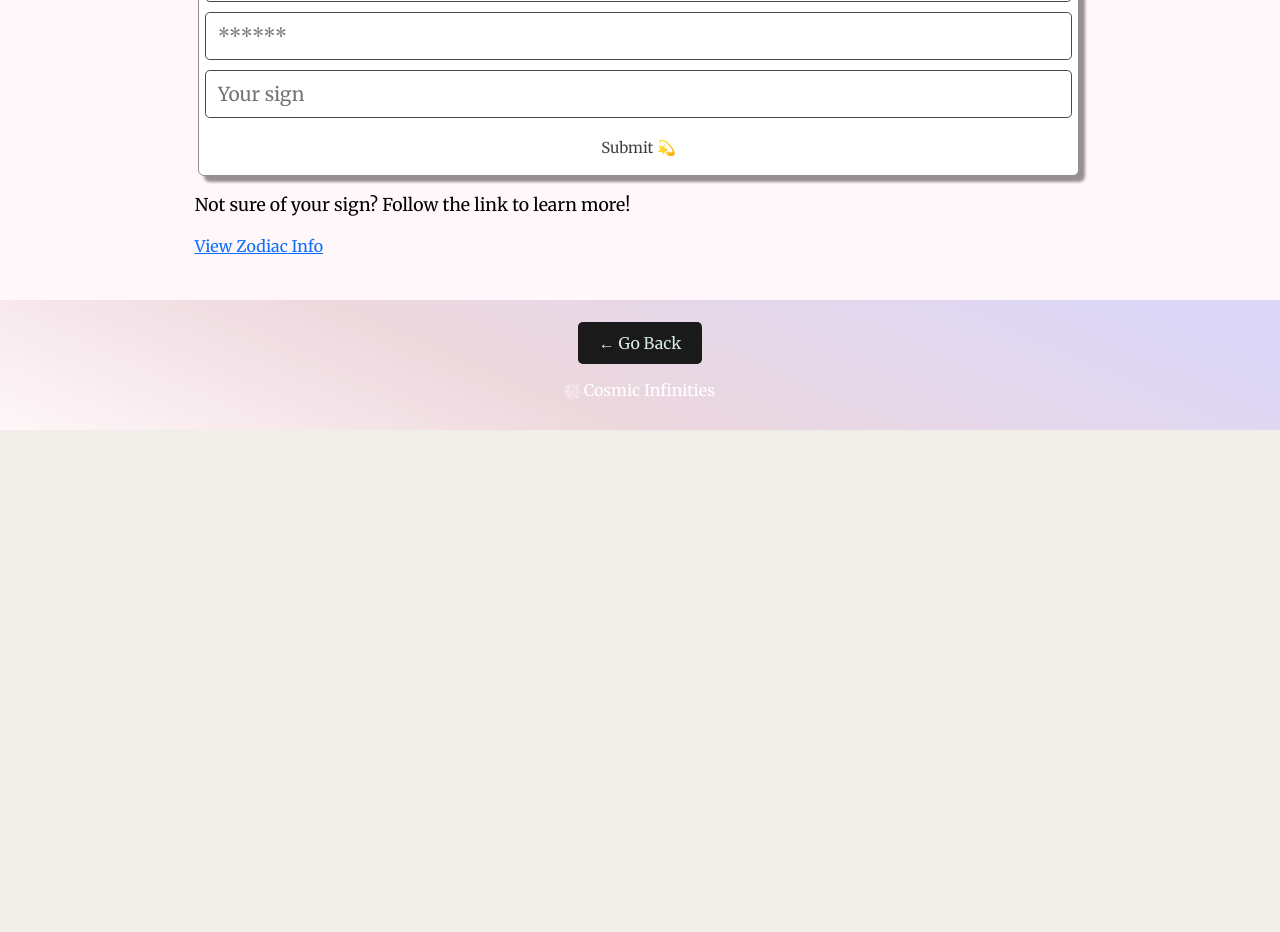
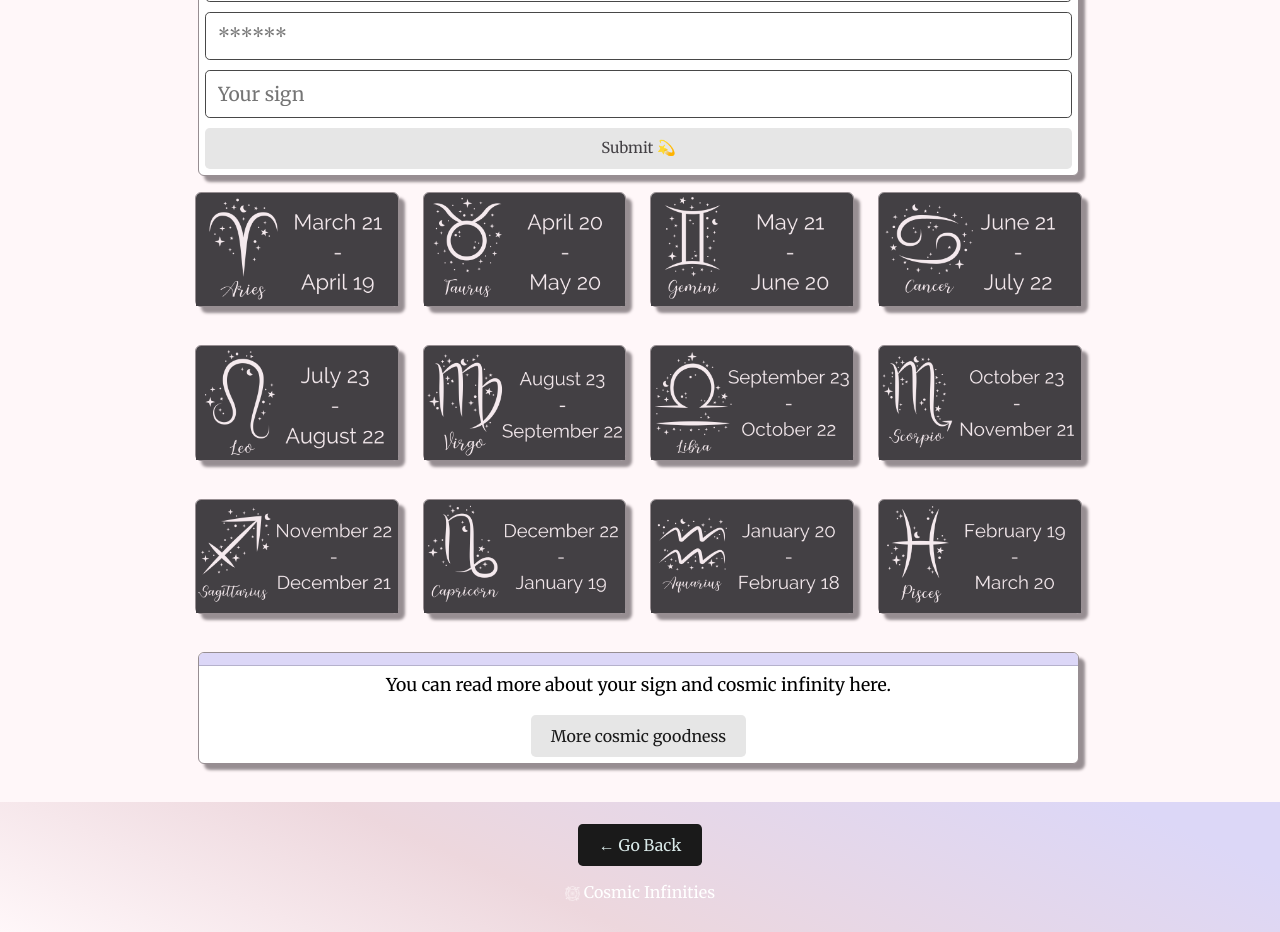
Before and after one commit to yazbustami/CosmicInfinities, a React (Create React App) app in the folder client/: page /signup in a window 1280 px wide. Shown: the part 460-1392 px from the top of the page. Before the commit the page ends 890 px from the top, so only its background shows below. Built offline with nearby package versions, Linux system fonts and the light colour scheme.

Commit message:
styling and text

```diff
--- a/client/src/App.css
+++ b/client/src/App.css
@@ -116,8 +116,15 @@
 #landing-text {
   font-size: 4em;
   text-align: center;
+  color: #434044;
   /* padding: 10px;
     margin: 10px; */
+}
+
+#profile-card {
+  /* width: 50%;
+  height: 10rem;
+  object-fit: cover; */
 }
 
 .typewriter h4 {
--- a/client/src/components/ThoughtForm/index.js
+++ b/client/src/components/ThoughtForm/index.js
@@ -90,7 +90,7 @@ const ThoughtForm = () => {
 
             <div className="col-12 col-lg-3">
               <button className="btn btn-primary btn-block py-3" type="submit">
-                Add Thought
+                Add a cosmic thought ✨
               </button>
             </div>
             {error && (
@@ -102,7 +102,7 @@ const ThoughtForm = () => {
         </>
       ) : (
         <p>
-          You need to be logged in to share your thoughts. Please{' '}
+          You need to be logged in to share cosmic thoughts. ✨✨✨{' '}
           <Link to="/login">login</Link> or <Link to="/signup">signup.</Link>
         </p>
       )}
--- a/client/src/components/ThoughtList/index.js
+++ b/client/src/components/ThoughtList/index.js
@@ -8,7 +8,7 @@ const ThoughtList = ({
   showUsername = true,
 }) => {
   if (!thoughts.length) {
-    return <h3>No Thoughts Yet</h3>;
+    return <h3>Missing your cosmic ideas! Add one now ...</h3>;
   }
 
   return (
@@ -25,13 +25,13 @@ const ThoughtList = ({
                 >
                   {thought.thoughtAuthor} <br />
                   <span style={{ fontSize: '1rem' }}>
-                    had this thought on {thought.createdAt}
+                    had this cosmic thought on {thought.createdAt}
                   </span>
                 </Link>
               ) : (
                 <>
                   <span style={{ fontSize: '1rem' }}>
-                    You had this thought on {thought.createdAt}
+                    You had this great, cosmic idea on {thought.createdAt}
                   </span>
                 </>
               )}
@@ -43,7 +43,7 @@ const ThoughtList = ({
               className="btn btn-primary btn-block btn-squared"
               to={`/thoughts/${thought._id}`}
             >
-              Join the discussion on this thought.
+              Join the cosmic discussion ✨ ...
             </Link>
           </div>
         ))}
--- a/client/src/index.css
+++ b/client/src/index.css
@@ -1023,12 +1023,12 @@ color: black
   border: 1px solid transparent;
   outline: none;
   color: #1a1a1a;
-  background-color: white;
+  background-color: rgb(230, 230, 230);
   transition: color 0.2s ease-in-out, background-color 0.2s ease-in-out;
 }
 
 .btn:hover {
-  background-color: #cecece;
+  background-color: #dcd7f7;
 }
 
 .btn.btn-squared {
@@ -1188,7 +1188,9 @@ form select {
   background-position-x: 98%;
   background-position-y: 50%;
 }
-
+.cosmic-img{
+  min-height: 100%;
+}
 form label,
 form .form-label {
   display: inline-block;
@@ -1311,6 +1313,7 @@ label form [type='radio'] {
   flex-direction: row;
   margin-left: -15px;
   margin-right: -15px;
+  /* width: 90%; */
 }
 
 [class*='col-'] {
@@ -1318,7 +1321,7 @@ label form [type='radio'] {
   width: 100%;
   padding-right: 4px;
   padding-left: 1px;
-  padding-bottom: 20px;
+  /* padding-bottom: 20px; */
 }
 
 .col-auto {
--- a/client/src/pages/Profile.js
+++ b/client/src/pages/Profile.js
@@ -67,8 +67,8 @@ const Profile = () => {
       <div className="card mb-3"
         style={{ maxWidth: '100%' }}>
         <div className="row no-gutters">
-          <div className="col-md-4 card-img-side">
-            <img style={{width: 300, height: 300}}src={cosmic} alt="..." />
+          <div className="col-md-4 card-img-side" id="profile-card">
+            <img style={{width: 300, height: 300}}src={cosmic} alt="..." className='cosmic-img'/>
           </div>
           <div className="col-md-8 p-0">
             <div className="card-body">
--- a/client/src/pages/Signup.js
+++ b/client/src/pages/Signup.js
@@ -114,12 +114,81 @@ const Signup = () => {
               </div>
             )}
           </div>
+        </div>
+        <div className="row row-cols-1 row-cols-md-4">
+  <div className="col mb-4">
+    <div className="card">
+      <img src={aries} className="card-img-top" alt="aries" />
+      </div>
+    </div>
+    <div className="col mb-4">
+    <div className="card">
+      <img src={taurus} className="card-img-top" alt="aries" />
+      </div>
+    </div>
+    <div className="col mb-4">
+    <div className="card">
+      <img src={gemini} className="card-img-top" alt="aries" />
+      </div>
+    </div>
+    <div className="col mb-4">
+    <div className="card">
+      <img src={cancer} className="card-img-top" alt="aries" />
+      </div>
+    </div>
+    <div className="col mb-4">
+    <div className="card">
+      <img src={leo} className="card-img-top" alt="aries" />
+      </div>
+    </div>
+    <div className="col mb-4">
+    <div className="card">
+      <img src={virgo} className="card-img-top" alt="aries" />
+      </div>
+    </div>
+    <div className="col mb-4">
+    <div className="card">
+      <img src={libra} className="card-img-top" alt="aries" />
+      </div>
+    </div>
+    <div className="col mb-4">
+    <div className="card">
+      <img src={scorpio} className="card-img-top" alt="aries" />
+      </div>
+    </div>
+    <div className="col mb-4">
+    <div className="card">
+      <img src={sagittarius} className="card-img-top" alt="aries" />
+      </div>
+    </div>
+    <div className="col mb-4">
+    <div className="card">
+      <img src={capricorn} className="card-img-top" alt="aries" />
+      </div>
+    </div>
+    <div className="col mb-4">
+    <div className="card">
+      <img src={aquarius} className="card-img-top" alt="aries" />
+      </div>
+    </div>
+    <div className="col mb-4">
+    <div className="card">
+      <img src={pisces} className="card-img-top" alt="aries" />
+      </div>
+    </div>
+  </div>
 
-        </div>
-        <div className='row'>
-          <p className='zodiac-info'>Not sure of your sign? Follow the link to learn more!</p>
-       <Link to="/zodiac">View Zodiac Info</Link>
-       </div>
+  <div class="card text-center">
+  <div class="card-header">
+  </div>
+  <div class="card-body">
+  <p className='zodiac-info'>You can read more about your sign and cosmic infinity here.</p>
+  <Link className="btn btn-secondary" to="/zodiac">
+                More cosmic goodness
+              </Link>
+  </div>
+</div>
+
 
       </div>
 
```
Also changed, not shown: client/src/pages/Landing.js (+7 -7 lines), 1 other file (tests, documents, lock files or other folders).
